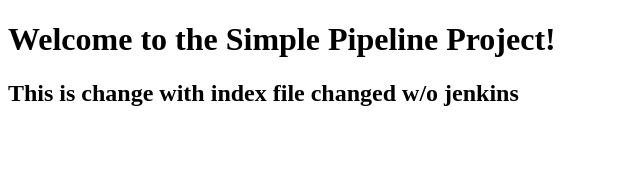
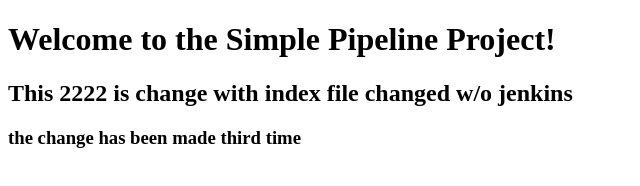
Before and after one commit to mukundthorat/simple-pipeline-project1, a plain HTML site: page pipeline/app/index.html in a window 1280 px wide. Shown: the whole page, without its empty margins (0-640 px from the left). Drawn offline with Linux system fonts and the light colour scheme.

Commit message:
updated third time

```diff
--- a/pipeline/app/index.html
+++ b/pipeline/app/index.html
@@ -7,6 +7,7 @@
 </head>
 <body>
     <h1>Welcome to the Simple Pipeline Project!</h1>
-    <h2>This is change with index file changed w/o jenkins<h2>
+    <h2>This 2222 is change with index file changed w/o jenkins<h2>
+    <h3>the change has been made third time<h3>
 </body>
 </html>
```
